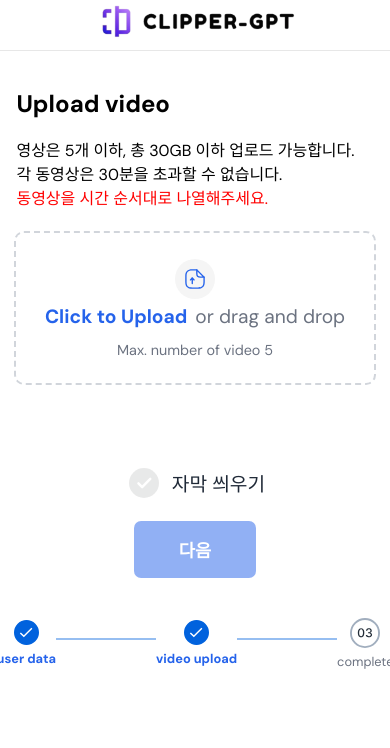
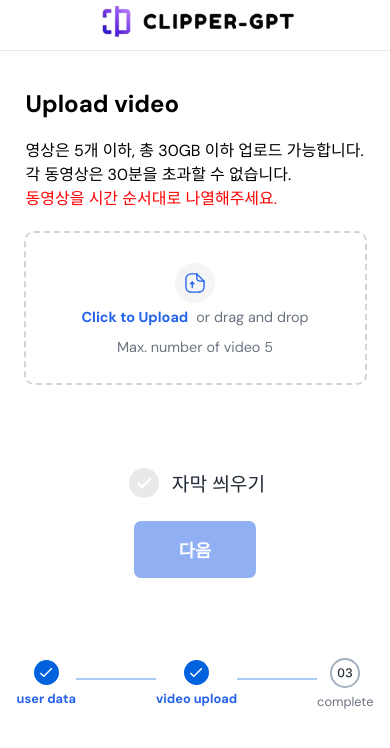
Before and after one commit to Clipper-AI-Logger/Clipper-Server, a React (Vite) app in the folder client/: page /edit/2 in a window 390 px wide. Shown: the top 748 px of the page. Built offline with nearby package versions, Linux system fonts and the light colour scheme.

Commit message:
fix: bug fixed

```diff
--- a/client/src/components/steps/step.css
+++ b/client/src/components/steps/step.css
@@ -50,6 +50,6 @@
 
 @media (max-width: 786px) {
     .line {
-        width: 100px;
+        width: 80px;
     }
 }
--- a/client/src/pages/edit/GetVideoPage.jsx
+++ b/client/src/pages/edit/GetVideoPage.jsx
@@ -190,7 +190,7 @@ export default function GetVideoPage() {
                     alt="Drop Icon"
                     className={styles.dropIcon}
                 />
-                <p><span className={styles.uploadLink}>Click to Upload</span> or drag and drop</p>
+                <p><span className={styles.uploadLink}>Click to Upload</span><div className={styles.dragAndDropText}> or drag and drop</div></p>
                 <p className={styles.fileSize}>Max. number of video 5</p>
             </label>
             <input
--- a/client/src/styles/common/Complete.module.css
+++ b/client/src/styles/common/Complete.module.css
@@ -1,12 +1,9 @@
-/* 전체 레이아웃 */
 .root {
     display: flex;
     flex-direction: column;
     align-items: center;
     justify-content: flex-start;
     width: 100%;
-    max-width: 1200px;
-    padding: 30px 20px;
     box-sizing: border-box;
     min-height: 90vh;
   }
@@ -57,7 +54,6 @@
     transform: scale(1.05);
 }
 
-/* 진행 그래프 */
 .graph {
     display: flex;
     justify-content: center;
--- a/client/src/styles/common/edit/Email.module.css
+++ b/client/src/styles/common/edit/Email.module.css
@@ -121,6 +121,6 @@
         justify-content: center;
     }
     .title, .subTitle, .wraaper, .inputContainer {
-        width: 90%;
+        width: 100%;
     }
 }
--- a/client/src/styles/common/edit/Video.module.css
+++ b/client/src/styles/common/edit/Video.module.css
@@ -295,17 +295,25 @@
         max-width: 120px;
     }
     .iconControls {
-        gap: 6px;
+        margin-right: 6px;
     }
     .startButton {
         font-size: 1.1rem;
     }
-    .graph {
-        margin-top: 40px;
-        width: 100%;
-        box-sizing: border-box;
+    .uploadLink, .fileName, .fileSize, .dragAndDropText {
+        font-size: 0.9rem;
     }
+
+    .arrowIcon {
+        width: 15px;
+        height: 15px;
+    }
+    .trashIcon, .fileIcon {
+        width: 20px;
+        height: 20px;
+    }
+
     .title, .notice, .videoInput, .dropContent, .fileList, .addButton {
-        width: 90%;
+        width: 95%;
     }
 }
```
Also changed, not shown: 1 other file (tests, documents, lock files or other folders).
